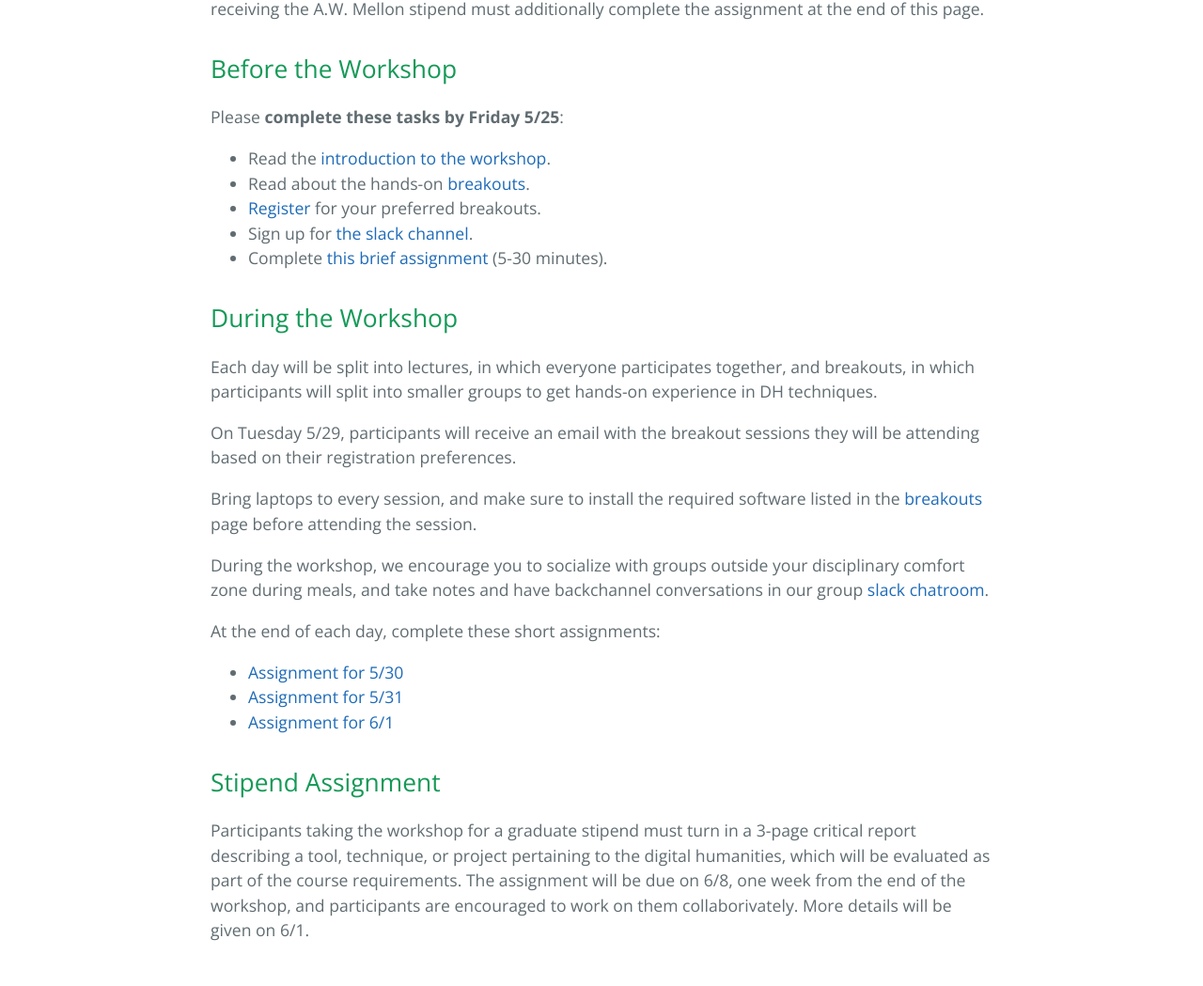
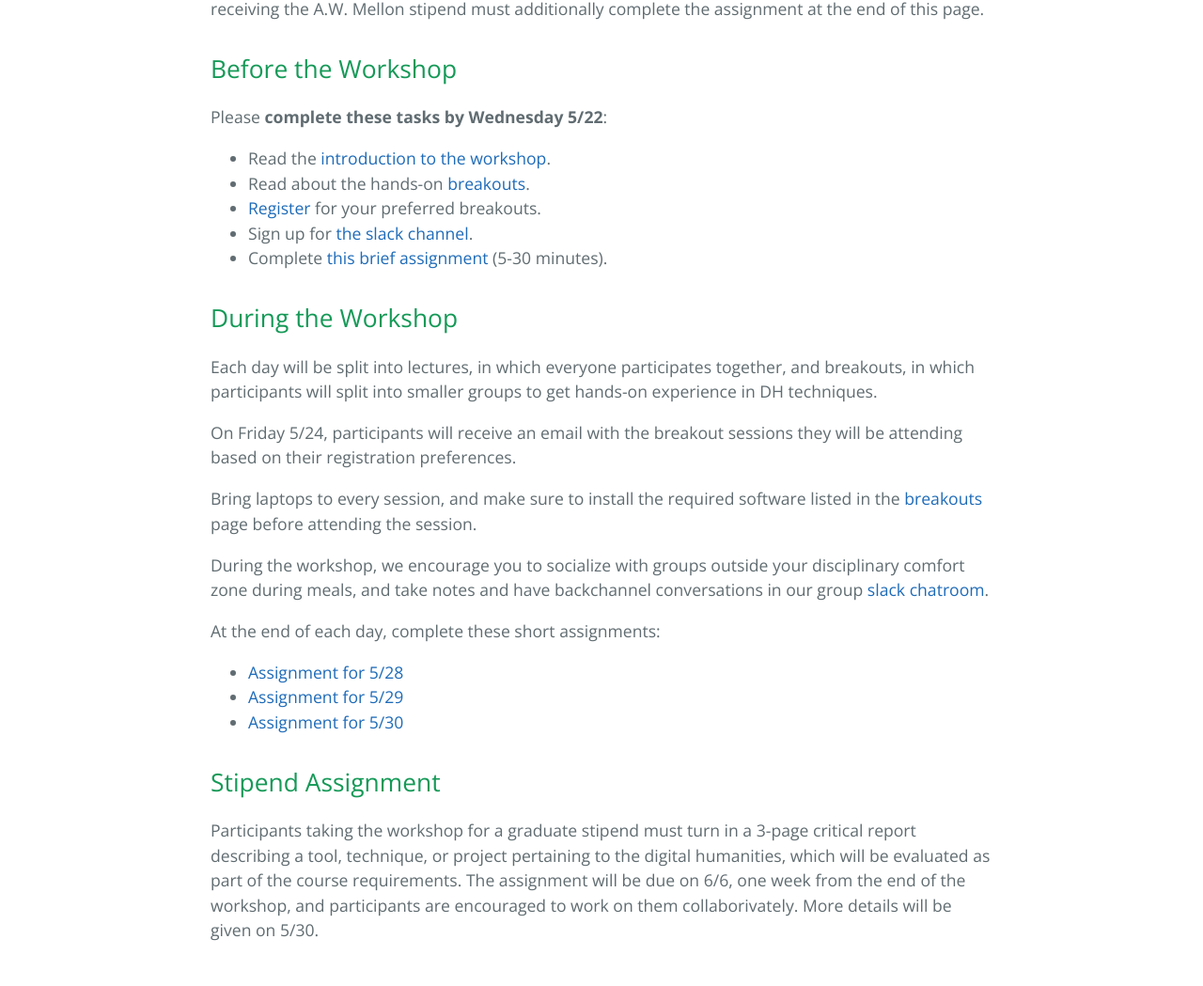
Before and after one commit to dSHARP-CMU/DH-Literacy-Workshop-at-CMU-2019, a Jekyll site: the page built from participating.md, in a window 1280 px wide. Shown: the part 640-1689 px from the top of the page at 94% size. Built offline with Jekyll 4.4.1, drawn with Linux system fonts in a browser that asks for light colours; our own code applies the rules of GitHub Pages for plain Markdown files.

Commit message:
Update participating.md

```diff
--- a/participating.md
+++ b/participating.md
@@ -4,7 +4,7 @@
 Participants include students, faculty, and staff from around Pittsburgh, but the primary audience is CMU humanities graduate students finishing their first year. All participants must attend the entire event, complete the pre-workshop activities, and turn in the short daily assignments. CMU students receiving the A.W. Mellon stipend must additionally complete the assignment at the end of this page.
 
 ## Before the Workshop
-Please **complete these tasks by Friday 5/25**:
+Please **complete these tasks by Wednesday 5/22**:
 - Read the [introduction to the workshop](introduction).
 - Read about the hands-on [breakouts](breakouts).
 - [Register](https://goo.gl/forms/1pB26oeifC6nFIN33) for your preferred breakouts.
@@ -14,16 +14,16 @@ Please **complete these tasks by Friday 5/25**:
 ## During the Workshop
 Each day will be split into lectures, in which everyone participates together, and breakouts, in which participants will split into smaller groups to get hands-on experience in DH techniques.
 
-On Tuesday 5/29, participants will receive an email with the breakout sessions they will be attending based on their registration preferences.
+On Friday 5/24, participants will receive an email with the breakout sessions they will be attending based on their registration preferences.
 
 Bring laptops to every session, and make sure to install the required software listed in the [breakouts](breakouts) page before attending the session.
 
 During the workshop, we encourage you to socialize with groups outside your disciplinary comfort zone during meals, and take notes and have backchannel conversations in our group [slack chatroom](https://dh-cmu.slack.com/signup).
 
 At the end of each day, complete these short assignments:
+- [Assignment for 5/28](url)
+- [Assignment for 5/29](url)
 - [Assignment for 5/30](url)
-- [Assignment for 5/31](url)
-- [Assignment for 6/1](url)
 
 ## Stipend Assignment
-Participants taking the workshop for a graduate stipend must turn in a 3-page critical report describing a tool, technique, or project pertaining to the digital humanities, which will be evaluated as part of the course requirements. The assignment will be due on 6/8, one week from the end of the workshop, and participants are encouraged to work on them collaborivately. More details will be given on 6/1.
+Participants taking the workshop for a graduate stipend must turn in a 3-page critical report describing a tool, technique, or project pertaining to the digital humanities, which will be evaluated as part of the course requirements. The assignment will be due on 6/6, one week from the end of the workshop, and participants are encouraged to work on them collaborivately. More details will be given on 5/30.
```
